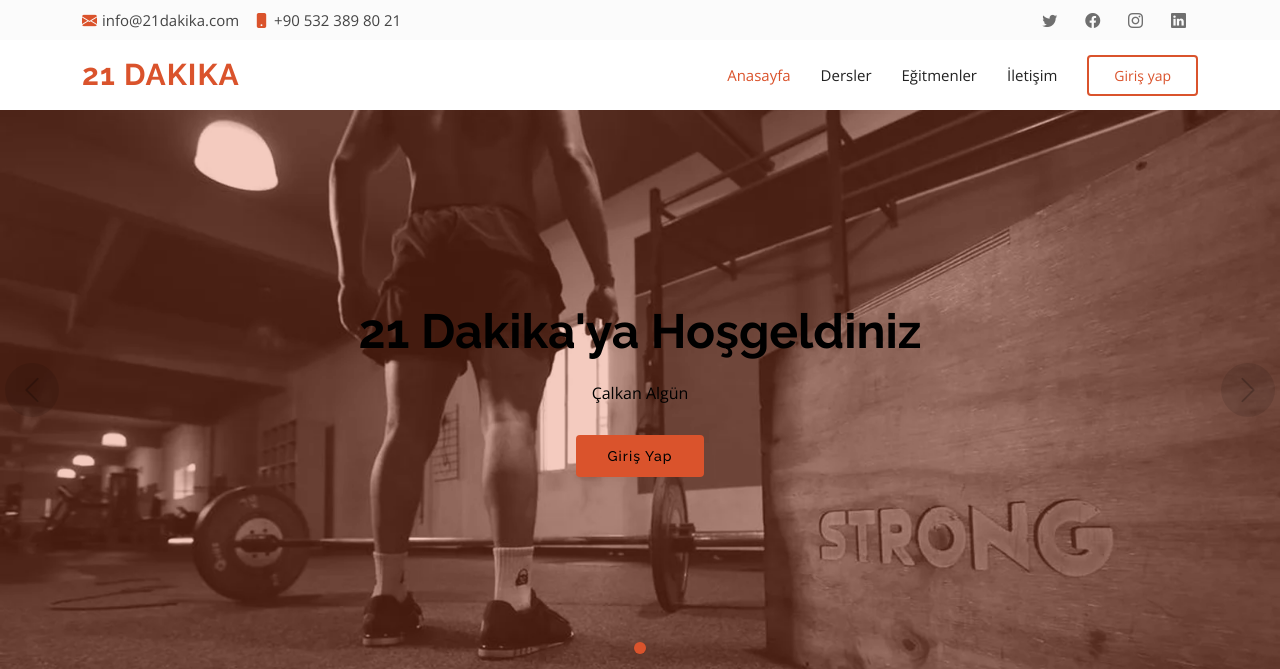
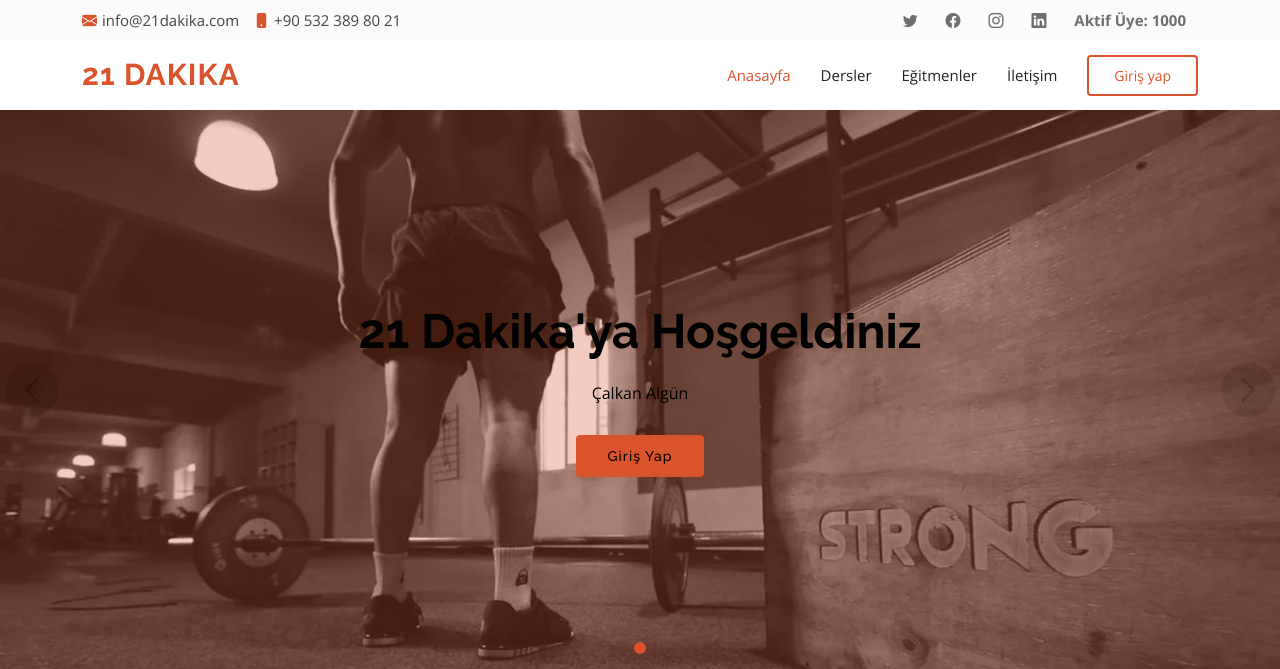
Before and after one commit to akkusg/21dak, a Flask app: page / in a window 1280 px wide. Shown: the top 669 px of the page. Run offline with Flask 2, Linux system fonts and the light colour scheme; data that the repository does not hold is empty; some libraries are stand-ins or nearby versions.

Commit message:
Active user count added to nav bar

```diff
--- a/main.py
+++ b/main.py
@@ -22,6 +22,8 @@ app.register_blueprint(admin)
 myclient = pymongo.MongoClient("mongodb://mongouser:123321@localhost:27017/")
 mydb = myclient["PersonalTrainer"]
 users_table = mydb["Users"]
+dummy_user_count = 1000
+user_count = len(list(users_table.find())) + dummy_user_count
 loginLogs = mydb["LoginLogs"]
 subscriptions_table = mydb["Subscriptions"]
 payment_logs = mydb["PaymentLogs"]
@@ -64,7 +66,7 @@ def homepage():
         print("username:", username)
         is_vip = user.isVip()
         print("isVip:", is_vip)
-    return render_template("homepage.html", user=user, trainer_list=trainer_list, class_list=class_list, active_page=1)
+    return render_template("homepage.html", user=user, trainer_list=trainer_list, class_list=class_list, user_count=user_count)
 
 
 @app.route('/login', methods=['GET', 'POST'])
--- a/templates/topbar.html
+++ b/templates/topbar.html
@@ -13,6 +13,7 @@
         <a href="https://www.facebook.com/21dakikacom/" class="facebook"><i class="bi bi-facebook"></i></a>
         <a href="https://www.instagram.com/calkanpt/" class="instagram"><i class="bi bi-instagram"></i></a>
         <a href="https://www.21dakika.com/" class="linkedin"><i class="bi bi-linkedin"></i></a>
+        <a><b>Aktif Üye: {{user_count}}</b></a>
       </div>
     </div>
   </section>
```
